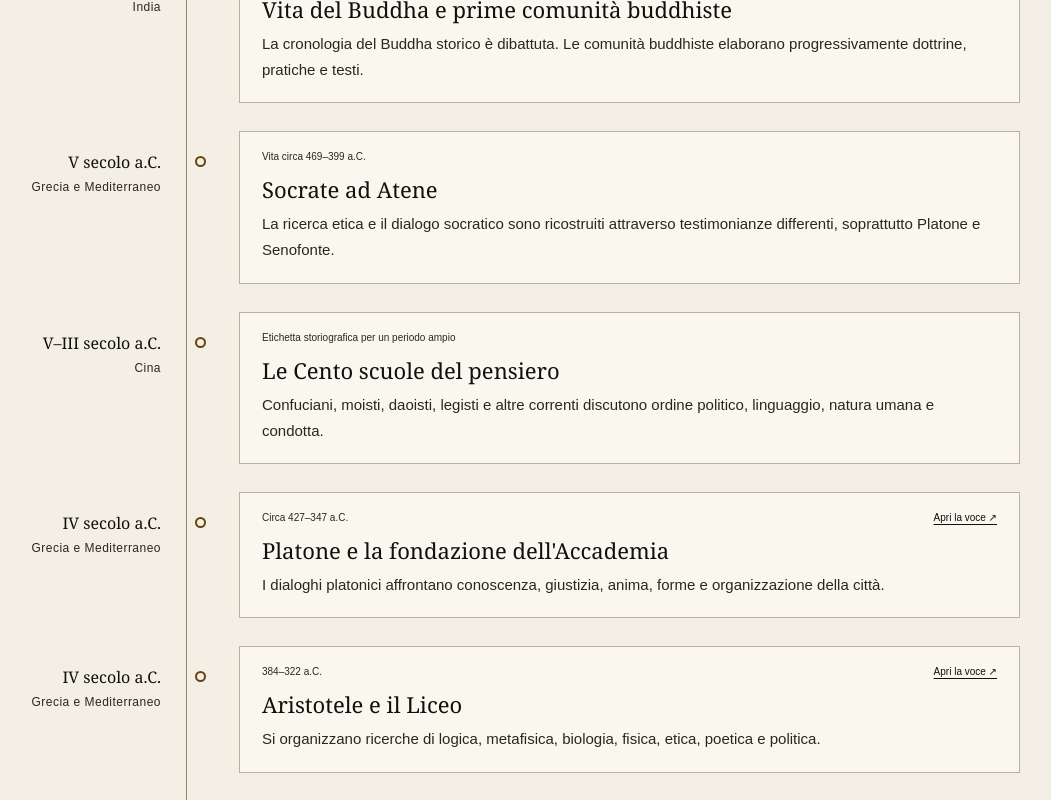
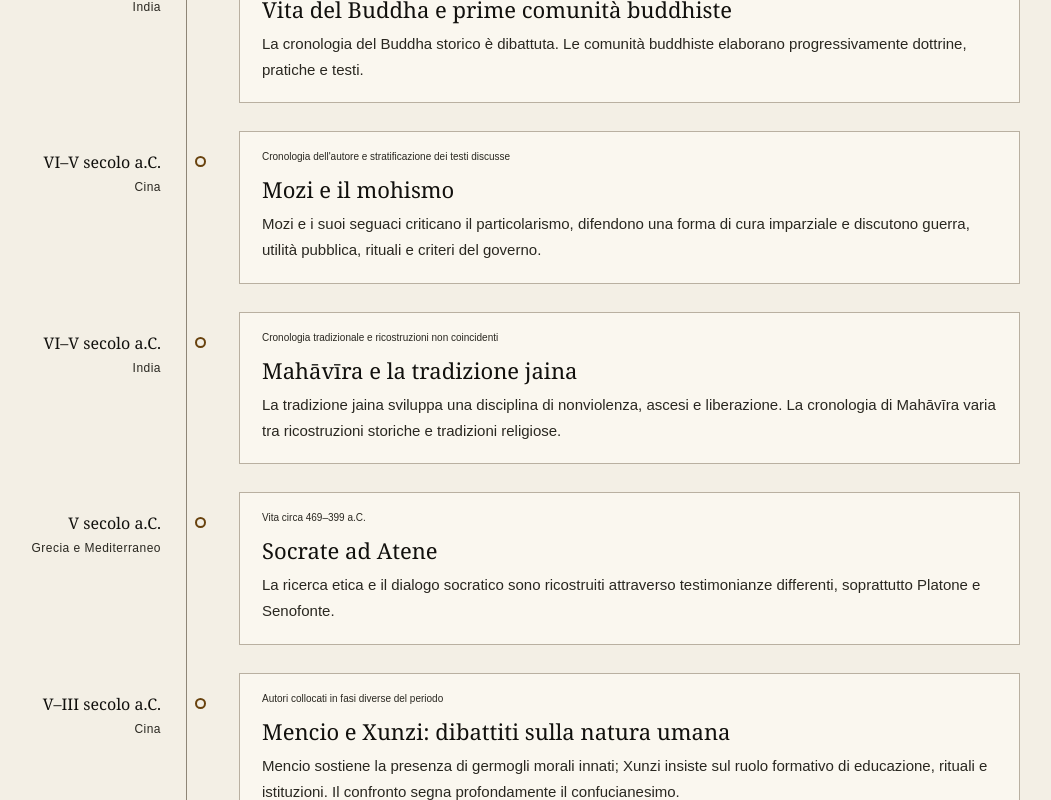
Before and after one commit to Marco19666/dizionariofilosofico, a Next.js app: page /cronologie in a window 1280 px wide. Shown: the part 1780-2580 px from the top of the page, without its empty margins (132-1183 px from the left). Built offline with nearby package versions, Linux system fonts and the light colour scheme.

Commit message:
Amplia cronologie parallele con nuove tradizioni e autori

```diff
--- a/app/cronologie/page.tsx
+++ b/app/cronologie/page.tsx
@@ -39,6 +39,28 @@ const events: Event[] = [
   {id:"e32",date:"XIX secolo",sort:1850,area:"Europa",title:"Idealismo, materialismo e critica della modernità",detail:"Hegel, Marx, Kierkegaard, Nietzsche e altri autori trasformano il dibattito su storia, società, soggettività e valori.",certainty:"Correnti e autori non omogenei"},
   {id:"e33",date:"XIX–XX secolo",sort:1900,area:"Asia orientale",title:"Modernizzazione e nuove filosofie in Giappone e Cina",detail:"La ricezione della filosofia europea si intreccia con riforme, nazionalismi, tradizioni locali e nuove scuole di pensiero.",certainty:"Processo storico articolato"},
   {id:"e34",date:"XX secolo",sort:1950,area:"Europa e Americhe",title:"Fenomenologia, esistenzialismo e filosofia analitica",detail:"Si sviluppano programmi diversi su esperienza, linguaggio, logica, scienza, libertà e condizione umana.",certainty:"Etichette per movimenti plurali"},
+  {id:"e36",date:"VI–V secolo a.C.",sort:-500,area:"Cina",title:"Mozi e il mohismo",detail:"Mozi e i suoi seguaci criticano il particolarismo, difendono una forma di cura imparziale e discutono guerra, utilità pubblica, rituali e criteri del governo.",certainty:"Cronologia dell'autore e stratificazione dei testi discusse"},
+  {id:"e37",date:"V–III secolo a.C.",sort:-400,area:"Cina",title:"Mencio e Xunzi: dibattiti sulla natura umana",detail:"Mencio sostiene la presenza di germogli morali innati; Xunzi insiste sul ruolo formativo di educazione, rituali e istituzioni. Il confronto segna profondamente il confucianesimo.",certainty:"Autori collocati in fasi diverse del periodo"},
+  {id:"e38",date:"IV–III secolo a.C.",sort:-320,area:"Cina",title:"Zhuangzi e il pensiero daoista",detail:"I testi associati a Zhuangzi mettono in discussione distinzioni rigide, convenzioni linguistiche e ambizioni di controllo, valorizzando trasformazione e spontaneità.",certainty:"Opera composita, formata in più strati"},
+  {id:"e39",date:"VI–V secolo a.C.",sort:-480,area:"India",title:"Mahāvīra e la tradizione jaina",detail:"La tradizione jaina sviluppa una disciplina di nonviolenza, ascesi e liberazione. La cronologia di Mahāvīra varia tra ricostruzioni storiche e tradizioni religiose.",certainty:"Cronologia tradizionale e ricostruzioni non coincidenti"},
+  {id:"e40",date:"I secolo a.C. – I secolo d.C.",sort:25,area:"Grecia e Mediterraneo",title:"Filosofia ellenistica a Roma",detail:"Cicerone contribuisce alla ricezione latina delle scuole greche, traducendo e discutendo problemi di etica, politica, conoscenza e dovere.",certainty:"106–43 a.C.; opere distribuite nella tarda repubblica"},
+  {id:"e41",date:"I secolo d.C.",sort:75,area:"Africa e Mediterraneo",title:"Filone di Alessandria",detail:"Filone interpreta la tradizione ebraica attraverso categorie della filosofia greca, soprattutto platoniche e stoiche, sviluppando un lessico influente per il pensiero successivo.",certainty:"Circa 20 a.C. – 50 d.C."},
+  {id:"e42",date:"IV–V secolo",sort:425,area:"India",title:"Vasubandhu e lo sviluppo delle scuole buddhiste",detail:"Le opere attribuite a Vasubandhu affrontano coscienza, percezione, costruzione dell'esperienza e analisi della realtà, in un contesto di intenso dibattito tra scuole.",certainty:"Datazione dell'autore discussa"},
+  {id:"e43",date:"VII–VIII secolo",sort:700,area:"India",title:"Śaṅkara e l'Advaita Vedānta",detail:"La tradizione advaita, associata a Śaṅkara, elabora una lettura non-dualista del rapporto tra brahman, ātman e mondo, attraverso commenti e testi sistematici.",certainty:"Cronologia tradizionale dell'autore discussa"},
+  {id:"e44",date:"XI secolo",sort:1050,area:"Mondo islamico",title:"Al-Ghazālī: filosofia, teologia e esperienza spirituale",detail:"Al-Ghazālī critica alcune tesi dei filosofi, ne utilizza strumenti logici e affronta il rapporto tra dimostrazione razionale, fede e trasformazione interiore.",certainty:"1058–1111"},
+  {id:"e45",date:"XII secolo",sort:1150,area:"Europa e Mediterraneo",title:"Maimonide e la filosofia ebraica",detail:"Maimonide affronta il rapporto tra ragione e rivelazione, l'interpretazione della Scrittura e i limiti del linguaggio umano quando parla di Dio.",certainty:"1138–1204"},
+  {id:"e46",date:"XIII secolo",sort:1270,area:"Europa latina",title:"Tommaso d'Aquino: sintesi aristotelica e teologia",detail:"Tommaso integra strumenti aristotelici nella riflessione su essere, causalità, conoscenza, etica e teologia, distinguendo ma coordinando ragione e fede.",certainty:"Circa 1225–1274"},
+  {id:"e47",date:"XV–XVI secolo",sort:1500,area:"Asia orientale",title:"Neoconfucianesimo e Wang Yangming",detail:"Wang Yangming sviluppa una filosofia dell'unità tra conoscenza e azione e della consapevolezza morale, reinterpretando criticamente la tradizione neoconfuciana.",certainty:"1472–1529"},
+  {id:"e48",date:"XV–XVI secolo",sort:1510,area:"Europa",title:"Machiavelli e la riflessione sulla politica",detail:"Il pensiero politico di Machiavelli analizza conflitto, potere, istituzioni e fortuna, osservando la politica nella sua autonomia e concretezza storica.",certainty:"1469–1527"},
+  {id:"e49",date:"XVI–XVII secolo",sort:1600,area:"Europa",title:"Francis Bacon e il nuovo metodo",detail:"Bacon promuove una riforma del sapere fondata sull'indagine della natura, sulla critica degli idoli e su procedure di ricerca organizzate.",certainty:"1561–1626"},
+  {id:"e50",date:"XVII–XVIII secolo",sort:1690,area:"Europa",title:"Locke e la filosofia dell'esperienza",detail:"Locke indaga origine e limiti della conoscenza, identità personale, tolleranza e legittimità del potere politico.",certainty:"1632–1704"},
+  {id:"e51",date:"XVIII secolo",sort:1790,area:"Europa",title:"Mary Wollstonecraft e l'uguaglianza",detail:"Wollstonecraft contesta l'educazione diseguale e argomenta a favore dell'uguaglianza razionale e civile delle donne.",certainty:"1759–1797"},
+  {id:"e52",date:"XIX–XX secolo",sort:1905,area:"Africa e Americhe",title:"W. E. B. Du Bois: razza, democrazia e doppia coscienza",detail:"Du Bois analizza la costruzione sociale della razza, la segregazione e la tensione vissuta dai soggetti afroamericani tra appartenenza e sguardo dominante.",certainty:"1868–1963"},
+  {id:"e53",date:"XIX–XX secolo",sort:1920,area:"Asia meridionale",title:"Rabindranath Tagore e il pensiero umanista",detail:"Tagore intreccia educazione, libertà, creatività e dialogo tra culture, criticando nazionalismi esclusivi e modelli puramente strumentali di sviluppo.",certainty:"1861–1941"},
+  {id:"e54",date:"XX secolo",sort:1935,area:"Asia meridionale",title:"B. R. Ambedkar: democrazia e critica delle caste",detail:"Ambedkar collega libertà, uguaglianza e fraternità alla critica radicale della gerarchia castale e alla trasformazione delle istituzioni democratiche.",certainty:"1891–1956"},
+  {id:"e55",date:"XX secolo",sort:1945,area:"Europa",title:"Hannah Arendt e la teoria del totalitarismo",detail:"Arendt indaga totalitarismo, azione politica, pluralità, responsabilità e spazio pubblico, distinguendo la politica dalla semplice amministrazione del potere.",certainty:"1906–1975"},
+  {id:"e56",date:"XX secolo",sort:1955,area:"Africa e Americhe",title:"Frantz Fanon: colonialismo e liberazione",detail:"Fanon analizza gli effetti psichici e politici del colonialismo e il rapporto tra violenza, soggettività, cultura e liberazione.",certainty:"1925–1961"},
+  {id:"e57",date:"XX secolo",sort:1960,area:"Europa",title:"Simone de Beauvoir e la filosofia della condizione femminile",detail:"De Beauvoir esamina la costruzione storica della condizione femminile, la libertà situata e i meccanismi culturali che producono subordinazione.",certainty:"1908–1986"},
   {id:"e35",date:"XX–XXI secolo",sort:2000,area:"Mondo",title:"Filosofie globali e dialoghi interculturali",detail:"La ricerca filosofica si confronta con decolonizzazione, femminismi, ecologia, tecnologie, giustizia globale e pluralità delle tradizioni.",certainty:"Processo contemporaneo in corso"},
 ];
 
@@ -84,8 +106,8 @@ export default function ChronologyPage() {
         <div className="timeline-marker" aria-hidden="true"></div>
         <article className="timeline-card"><div className="timeline-card-top"><span>{event.certainty}</span>{event.slug && <Link href={`/enciclopedia/${event.slug}`}>Apri la voce ↗</Link>}</div><h3>{event.title}</h3><p>{event.detail}</p></article>
       </li>)}</ol> : <div className="parallel-tracks">{tracks.map((track) => <section className="parallel-track" key={track.name}><header><h3>{track.name}</h3><span>{track.items.length} eventi</span></header><ol>{track.items.map((event) => <li key={event.id}><time>{event.date}</time><article><h4>{event.title}</h4><p>{event.detail}</p><small>{event.certainty}</small>{event.slug && <Link href={`/enciclopedia/${event.slug}`}>Leggi la voce ↗</Link>}</article></li>)}</ol></section>)}</div>}
-      <div className="timeline-caution"><strong>Come leggere le date</strong><p>Le date sono indicative e non hanno tutte lo stesso statuto: alcune riguardano la vita di un autore, altre la composizione o la trasmissione di testi, altre ancora processi storici di lunga durata. Le collocazioni più controverse sono segnalate. L'ordine e la contemporaneità non dimostrano da soli rapporti causali, influenze o trasmissioni culturali. Questa è una mappa editoriale di orientamento, da integrare progressivamente con riferimenti bibliografici specifici per ciascun evento.</p></div>
-      <p className="editorial-note">Prossimo ampliamento: collegare ogni evento alle voci enciclopediche, aggiungere fonti primarie e studi moderni, precisare gli intervalli cronologici e documentare i contatti storici tra tradizioni.</p>
+      <div className="timeline-caution"><strong>Come leggere le date</strong><p>Le date sono indicative e non hanno tutte lo stesso statuto: alcune riguardano la vita di un autore, altre la composizione o la trasmissione di testi, altre ancora processi storici di lunga durata. Le collocazioni più controverse sono segnalate. L'ordine e la contemporaneità non dimostrano da soli rapporti causali, influenze o trasmissioni culturali. Questa è una mappa editoriale di orientamento, da ampliare e collegare progressivamente alle voci dell’enciclopedia.</p></div>
+      <p className="editorial-note">Prossimo ampliamento: collegare gli eventi alle voci enciclopediche, precisare gli intervalli cronologici e rendere più visibili le contemporaneità tra autori, opere e scuole.</p>
     </section>
     <footer className="site-footer"><span>© {new Date().getFullYear()} Dizionario universale della storia della filosofia</span><span>Cronologie comparative · Italiano</span></footer>
   </main>;
```
